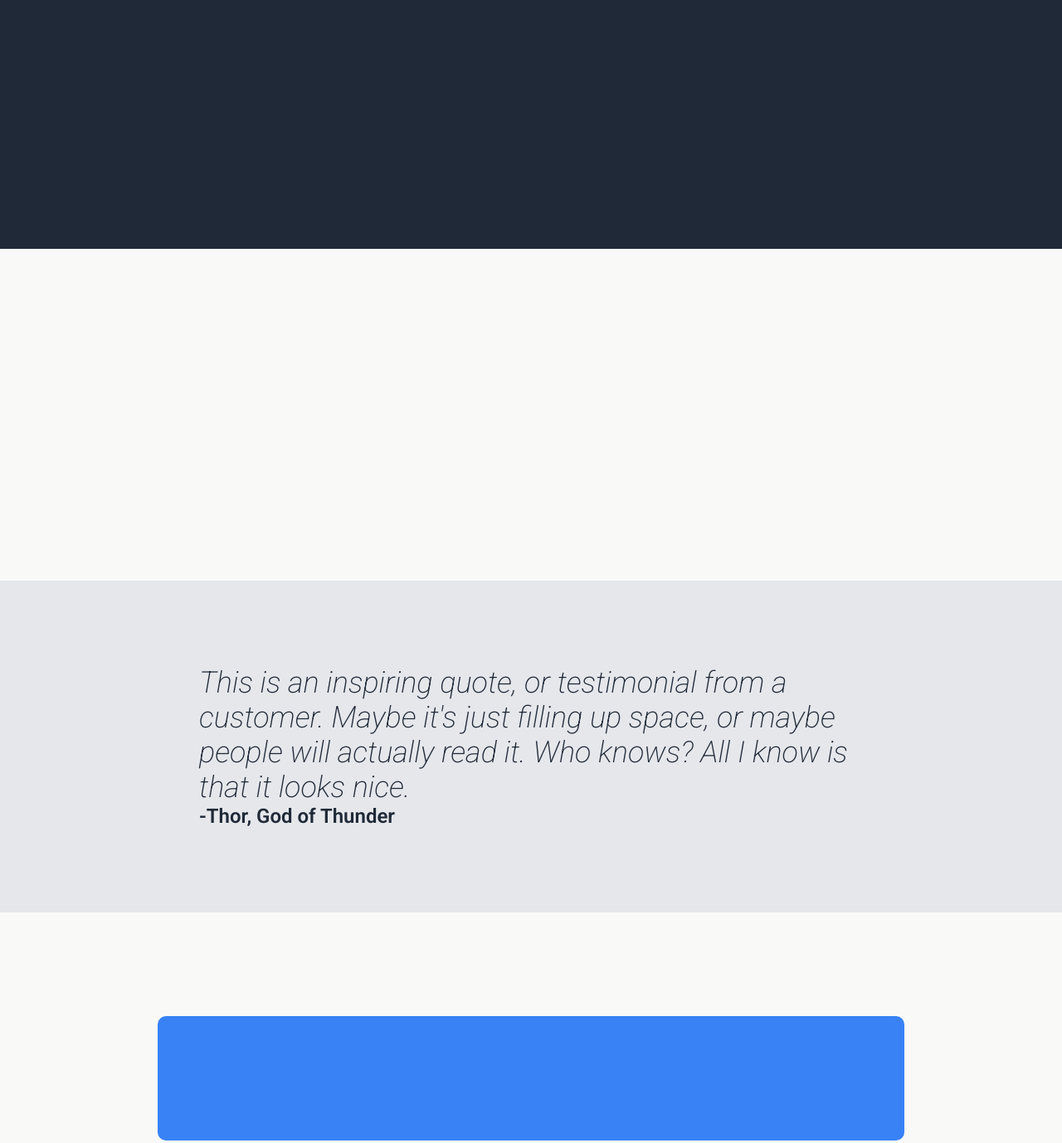
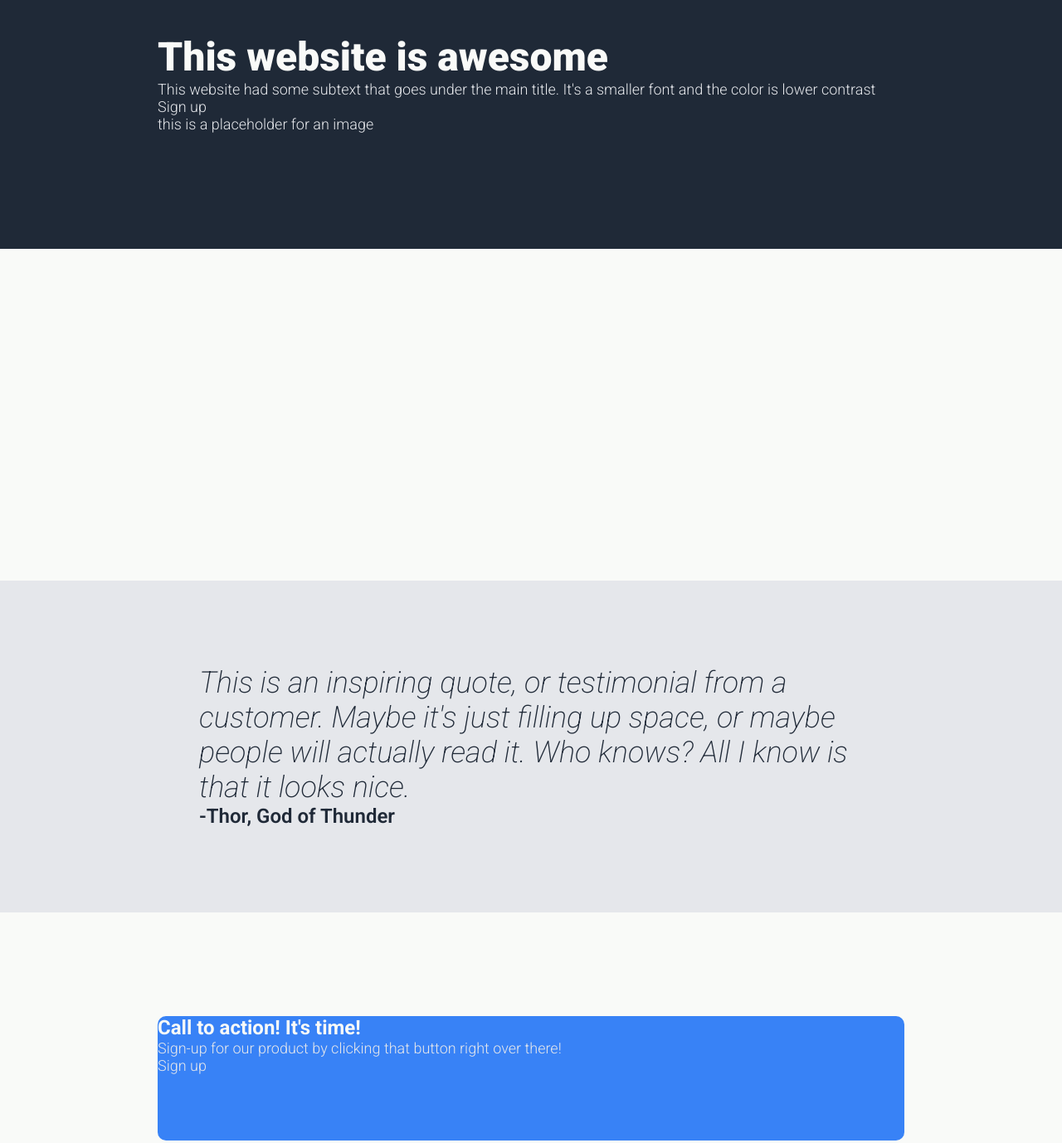
Before and after one commit to kimberleymac/landing-page, a plain HTML site: page index.html in a window 1280 px wide. Shown: the part 200-1578 px from the top of the page at 83% size. Drawn offline with Linux system fonts and the light colour scheme.

Commit message:
feat: condense button rules, add section-one formatting

```diff
--- a/index.html
+++ b/index.html
@@ -13,7 +13,9 @@
 
     <nav>
         <div class="nav-bar">
-            <div class="header-logo"><h2>Header Logo</h2></div>
+            <div class="header-logo">
+                <h2>Header Logo</h2>
+            </div>
             <ul class="nav-list">
                 <li>header link one</li>
                 <li>header link two</li>
@@ -24,8 +26,19 @@
 
     <section class="one">
 
-        <div class="xxx first-content"></div>
+        <div class="first-content">
 
+            <div class="left">
+                <h1>This website is awesome</h1>
+                <p>This website had some subtext that goes under the main title. It's a smaller
+                    font and the color is lower contrast
+                </p>
+                <button class="text">Sign up</button>
+            </div>
+            <div class="right">
+                <figure class="placeholder text">this is a placeholder for an image</figure>
+            </div>
+        </div>
 
     </section>
 
@@ -45,7 +58,11 @@
     <section class="four">
 
         <div class="call-to-action last-content">
-
+            <div class="cta-text">
+                <h3>Call to action! It's time!</h3>
+                <p>Sign-up for our product by clicking that button right over there!</p>
+            </div>
+            <button class="text">Sign up</button>
         </div>
 
 
```
